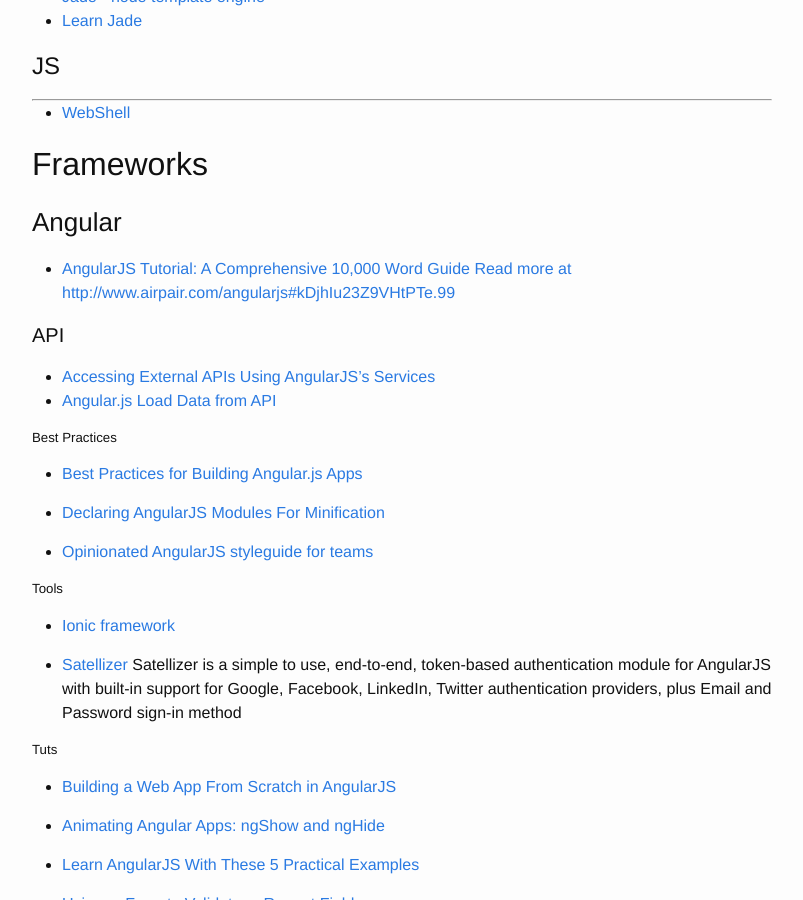
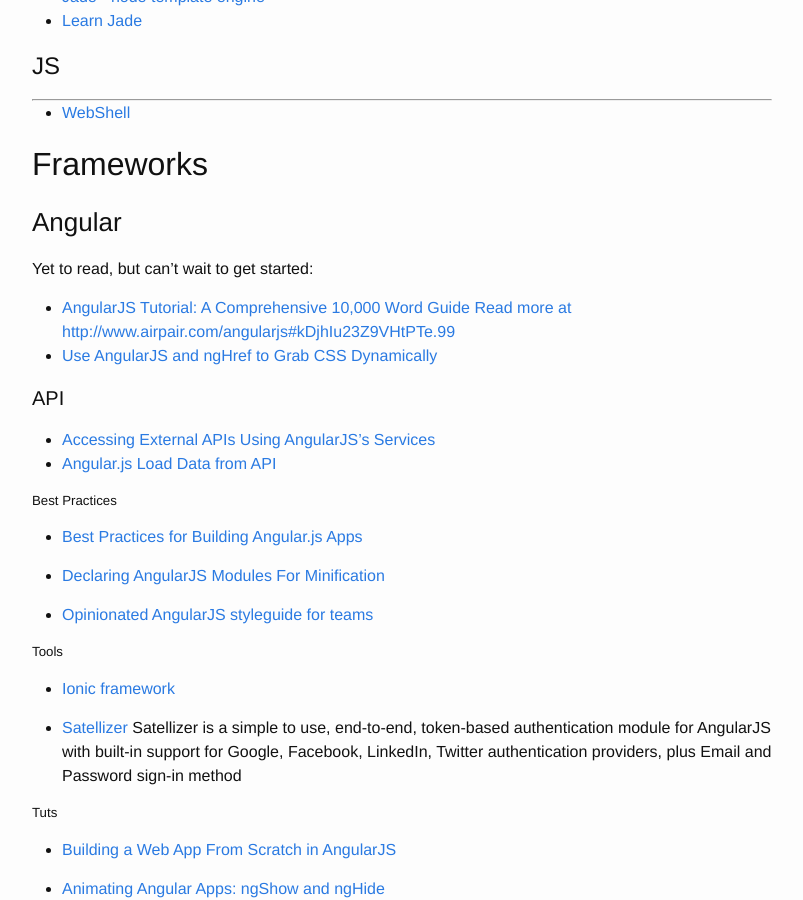
Before and after one commit to brownerd/brownerd.github.io, a Jekyll site: the page built from _posts/2014-10-06-reading-list-2014.md, in a window 1280 px wide and 900 px high, scrolled down 12183 px. Shown: the whole window, without its empty margins (238-1041 px from the left). Built offline with Jekyll 4.4.1, drawn with Linux system fonts in a browser that asks for light colours; emoji names are drawn with the system emoji font.

Commit message:
add angular resource

```diff
--- a/_posts/2014-10-06-reading-list-2014.md
+++ b/_posts/2014-10-06-reading-list-2014.md
@@ -608,9 +608,10 @@ I use/test out a lot of apps :punch:
 
 ### Angular
 
+Yet to read, but can't wait to get started:
 - [AngularJS Tutorial: A Comprehensive 10,000 Word Guide
 Read more at http://www.airpair.com/angularjs#kDjhIu23Z9VHtPTe.99](http://www.airpair.com/angularjs)
-
+- [Use AngularJS and ngHref to Grab CSS Dynamically](http://scotch.io/tutorials/javascript/use-angularjs-and-nghref-to-grab-css-dynamically)
 
 
 #### API
```
